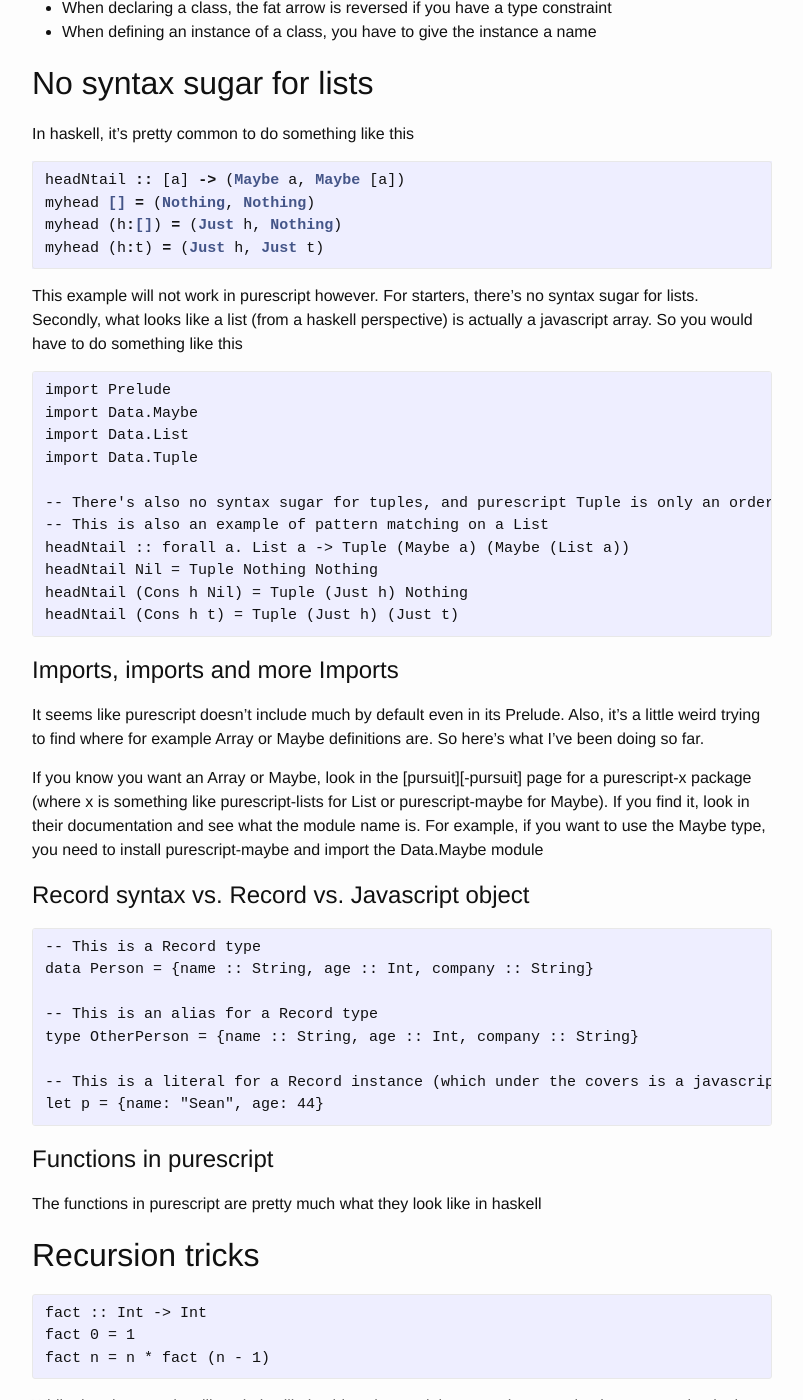
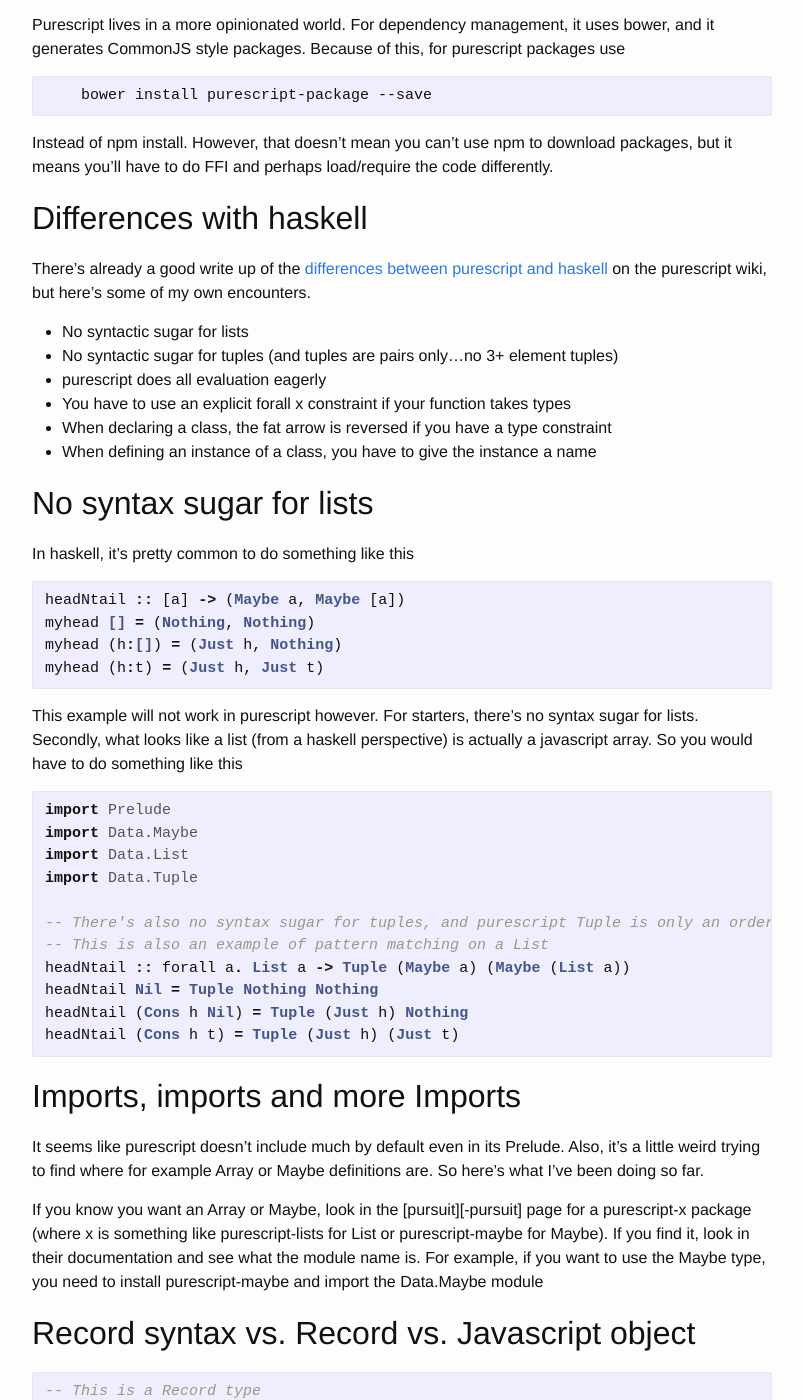
Before and after one commit to rarebreed/rarebreed.github.io, a Jekyll site: the page built from _posts/2016-05-14-getting-started-with-purescript.md, in a window 1280 px wide and 1400 px high, scrolled down 4719 px. Shown: the whole window, without its empty margins (238-1041 px from the left). Built offline with Jekyll 4.4.1, drawn with Linux system fonts in a browser that asks for light colours; some of the changed text lies outside the part shown.

Commit message:
Changing to haskell syntax highlighting

````diff
--- a/_posts/2016-05-14-getting-started-with-purescript.md
+++ b/_posts/2016-05-14-getting-started-with-purescript.md
@@ -122,7 +122,27 @@ install something via npm, it will install the module plus dependencies in a fol
 where you ran the command.  That basically means that you  have a local "installation" of the packages.  You can also
 install globally via the -g flag and that will install the packages to a well defined location.
 
-Once that is
+Once that is done, you can install your other purescript dependencies:
+
+```bash
+sudo npm install -g pulp bower
+```
+
+Pulp is the main build tool for purescript.  Generate a project like this
+
+```bash
+mkdir my-new-project
+cd my-new-project
+pulp init
+```
+
+This will create a directory structure for pulp to work with.  I'm still trying to figure out the best layout hierarchy
+for purescript code.
+
+## Editor for purescript
+
+I've been using [atom][-atom] with the language-purescript and ide-purescript plugins.  It doesn't seem to have an easy
+way to refactor however.   It also seems to be a decent haskell editor as well.
 
 ## Purescript and Javascript types
 
@@ -165,7 +185,7 @@ packages:
 - bower: manages more than javascript dependencies (eg static assets)
 
 
-# The two kinds of javascript programs
+## The two kinds of javascript programs
 
 Thanks to node, javascript isn't relegated to just browser programming.  Javascript can now be in the same position
 that was mostly relegated to languages like bash, python or ruby.  However, there are some fundamental differences
@@ -179,7 +199,7 @@ between programming for the browser, and programming for the local machine.
   - Can use Web Worker API to make the browser run script in a new thread for parallelism
 - How packages are found and loaded seems to be different
 
-# Tooling for purescript
+## Tooling for purescript
 
 Purescript lives in a more opinionated world.  For dependency management, it uses bower, and it generates CommonJS style
 packages.  Because of this, for purescript packages use
@@ -191,9 +211,10 @@ packages.  Because of this, for purescript packages use
 Instead of npm install.  However, that doesn't mean you can't use npm to download packages, but it means you'll have to
 do FFI and perhaps load/require the code differently.
 
-# Differences with haskell
+## Differences with haskell
 
-There's already a good write up of the differences on the purescript wiki, but here's some of my own encounters.
+There's already a good write up of the [differences between purescript and haskell][-diff] on the purescript wiki, but
+here's some of my own encounters.
 
 - No syntactic sugar for lists
 - No syntactic sugar for tuples (and tuples are pairs only...no 3+ element tuples)
@@ -217,7 +238,7 @@ This example will not work in purescript however.  For starters, there's no synt
 what looks like a list (from a haskell perspective) is actually a javascript array.  So you would have to do something
 like this
 
-```purescript
+```haskell
 import Prelude
 import Data.Maybe
 import Data.List
@@ -231,7 +252,7 @@ headNtail (Cons h Nil) = Tuple (Just h) Nothing
 headNtail (Cons h t) = Tuple (Just h) (Just t)
 ```
 
-# Imports, imports and more Imports
+## Imports, imports and more Imports
 
 It seems like purescript doesn't include much by default even in its Prelude.  Also, it's a little weird trying to
 find where for example Array or Maybe definitions are.  So here's what I've been doing so far.
@@ -241,9 +262,9 @@ something like purescript-lists for List or purescript-maybe for Maybe).  If you
 and see what the module name is.  For example, if you want to use the Maybe type, you need to install purescript-maybe
 and import the Data.Maybe module
 
-# Record syntax vs. Record vs. Javascript object
+## Record syntax vs. Record vs. Javascript object
 
-```purescript
+```haskell
 -- This is a Record type
 data Person = {name :: String, age :: Int, company :: String}
 
@@ -260,7 +281,7 @@ The functions in purescript are pretty much what they look like in haskell
 
 ## Recursion tricks
 
-```purescript
+```haskell
 fact :: Int -> Int
 fact 0 = 1
 fact n = n * fact (n - 1)
@@ -269,7 +290,7 @@ fact n = n * fact (n - 1)
 While the above code will work, it will also blow the stack because the recursion is not occurring in the tail call
 position.  So one way to solve this is to have an accumulator
 
-```purescript
+```haskell
 fact :: Int -> Int
 fact n = fact' n n
   where
@@ -287,7 +308,7 @@ think of when doing a factorial (Eg fact 5), but by using the helper fact' funct
    - Remember, you cant add a log or print function in purescript as that will render it impure
 3. Need to figure out Applicatives and Monads
 4. How to do FFI since I will be doing a lot of stuff client side.
-5.
+5. Websockets (especially client API) in purescript
 
 
 [-purescript]: http://purescript.org
````
Also changed, not shown: other parts of _posts/2016-05-14-getting-started-with-purescript.md (+3 -0 lines).
